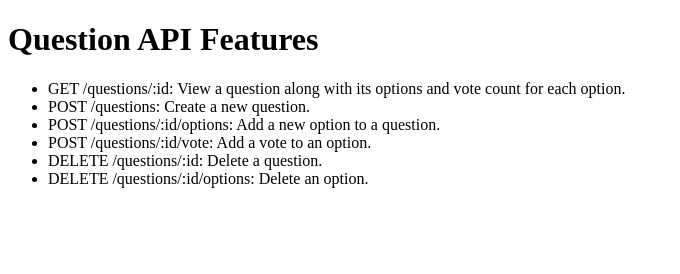
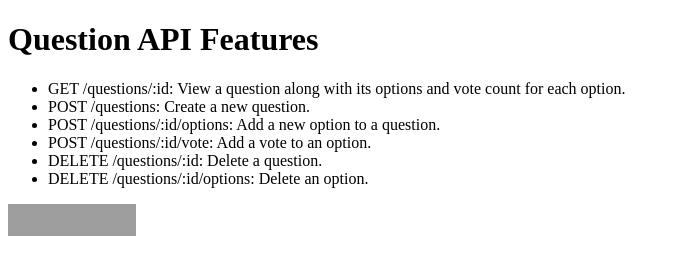
Before and after one commit to DILIPKUMARBC8055/voteApplication, a website: page hompage.html in a window 1280 px wide. Shown: the whole page, without its empty margins (0-680 px from the left). Drawn offline with Linux system fonts and the light colour scheme; grey boxes are pictures that could not be loaded.

Commit message:
postman API is added

```diff
--- a/hompage.html
+++ b/hompage.html
@@ -16,7 +16,12 @@
         <li>POST /questions/:id/vote: Add a vote to an option.</li>
         <li>DELETE /questions/:id: Delete a question.</li>
         <li>DELETE /questions/:id/options: Delete an option.</li>
+
     </ul>
+    <a
+        href="https://app.getpostman.com/run-collection/16175746-e50761a3-b80f-4523-ac2e-05bb9b352b74?action=collection%2Ffork&source=rip_markdown&collection-url=entityId%3D16175746-e50761a3-b80f-4523-ac2e-05bb9b352b74%26entityType%3Dcollection%26workspaceId%3D693199e8-ec1c-4cff-8914-1de9e8425d0a">
+        <img src="https://run.pstmn.io/button.svg" alt="Run In Postman" style="width: 128px; height: 32px;"></a>
+
 </body>
 
 </html>
```
